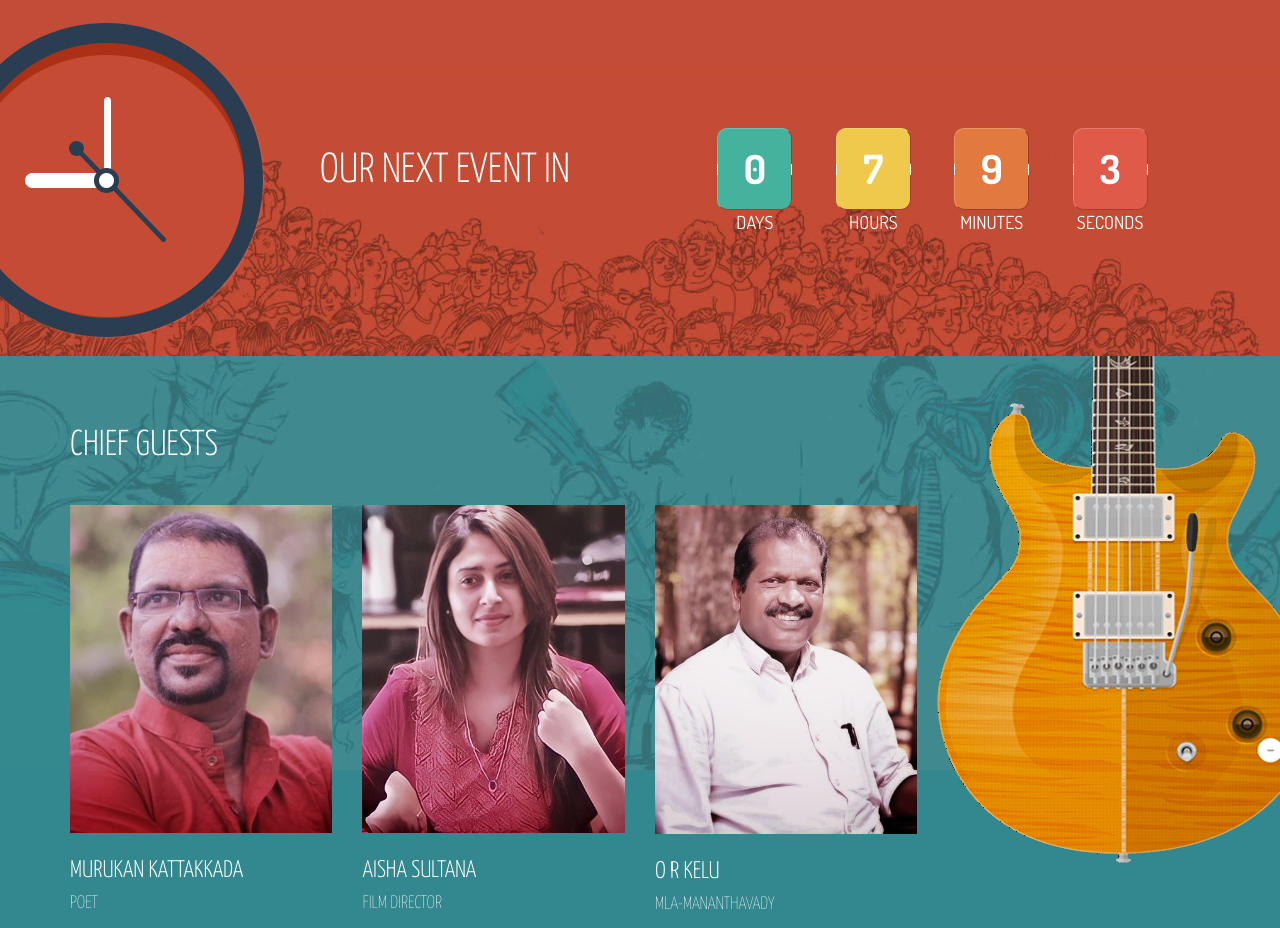
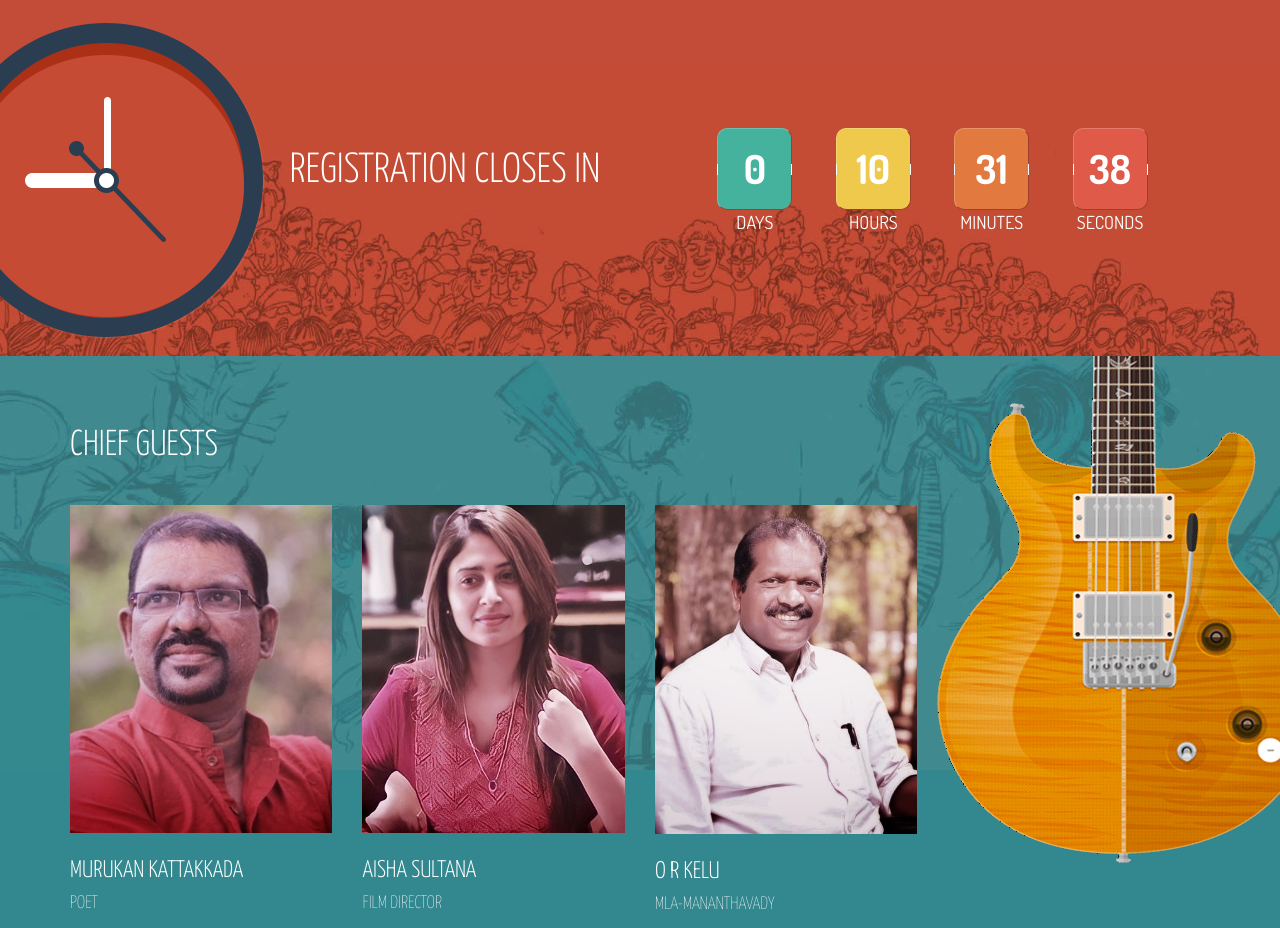
Before and after one commit to jwalagecw/jwalagecw.github.io, a plain HTML site: page index.html in a window 1280 px wide. Shown: the part 802-1730 px from the top of the page. Drawn offline with Linux system fonts and the light colour scheme; some packages are replaced by stand-ins of ours.

Commit message:
Entry Closing Time Added

```diff
--- a/index.html
+++ b/index.html
@@ -111,7 +111,7 @@
           <img class="img-responsive" src="images/watch.png" alt="" />
         </div>
         <div class="col-md-4 col-md-offset-2 col-sm-5">
-          <h2>our next event in</h2>
+          <h2>Registration Closes in</h2>
         </div>
         <div class="col-sm-7 col-md-6">
           <ul id="countdown"></ul>
@@ -358,7 +358,7 @@
   <!--/#footer-->
   <script>
     // Set the date we're counting down to
-    var countDownDate = new Date("May 29, 2021 15:37:25").getTime();
+    var countDownDate = new Date("May 29, 2021 19:00:00").getTime();
 
     // Update the count down every 1 second
     var x = setInterval(function () {
```
